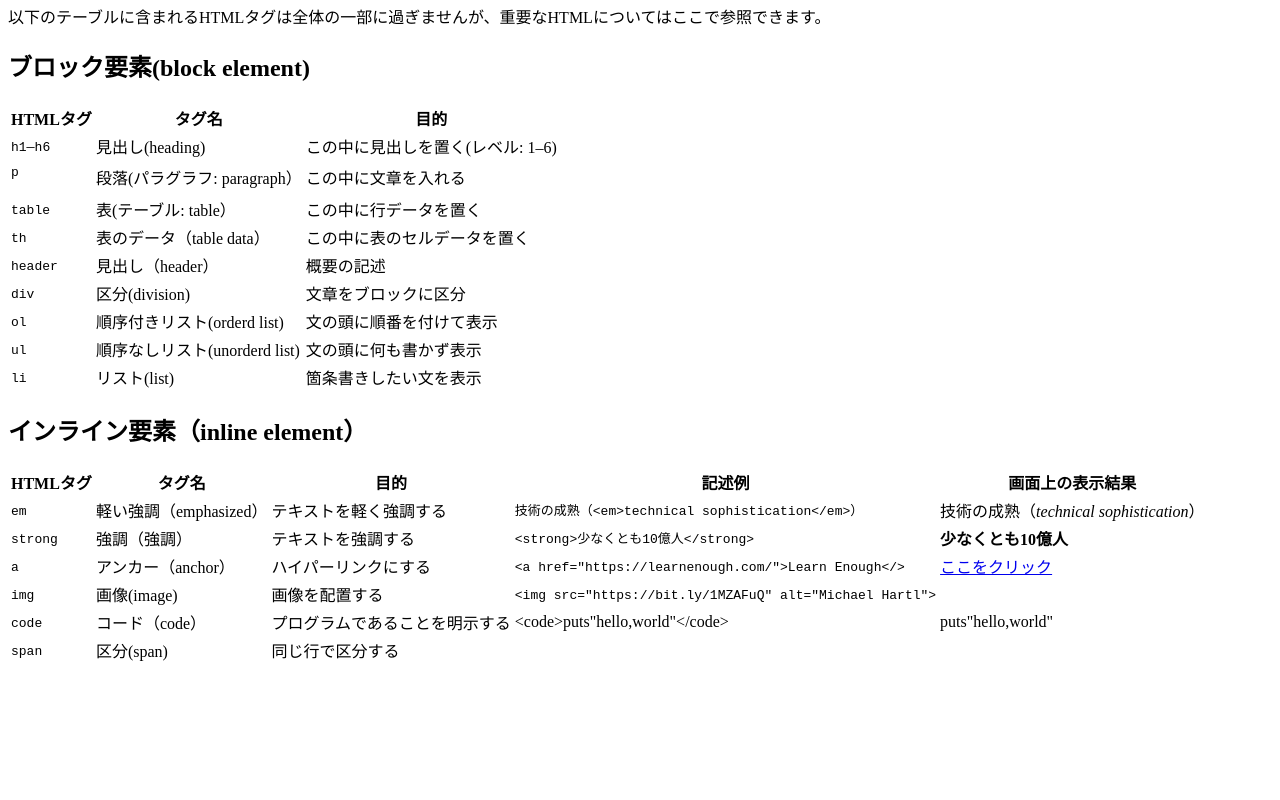
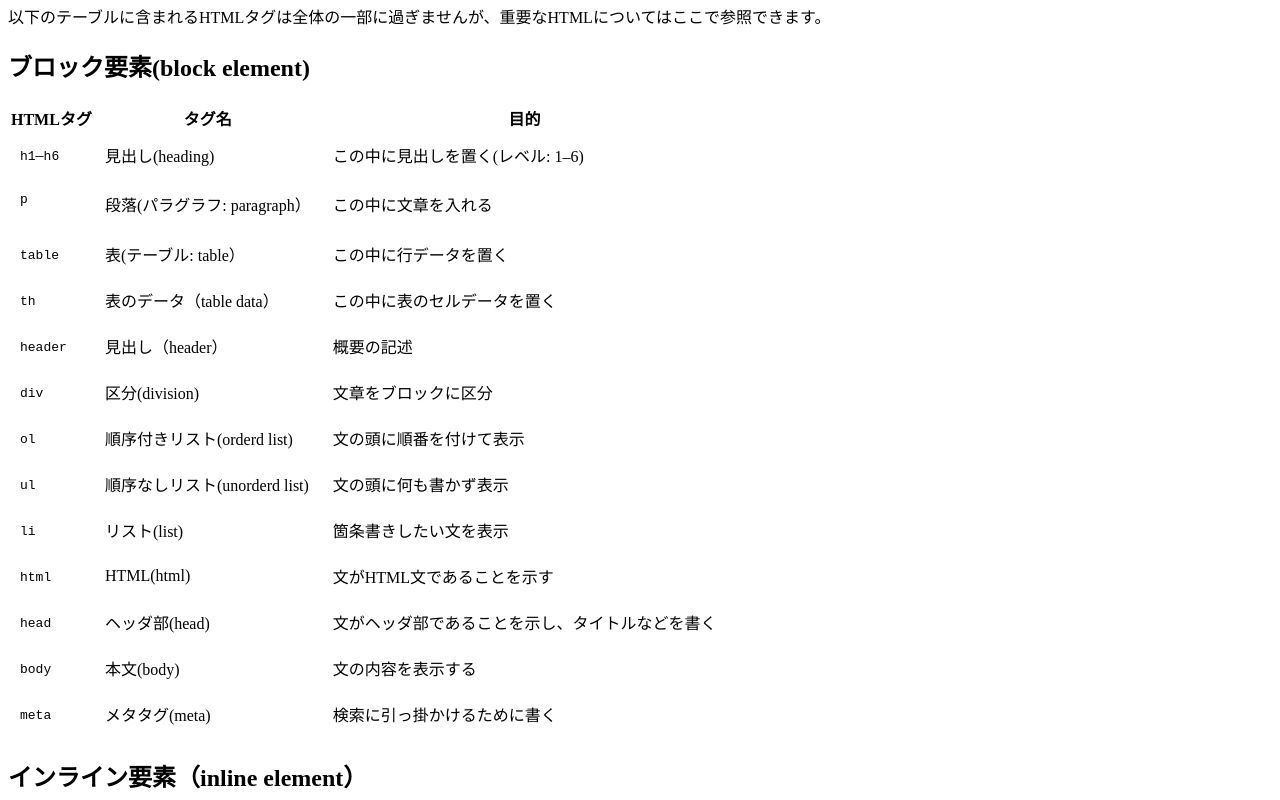
Before and after one commit to Takanashi04/sample_website, a plain HTML site: page tags.html in a window 1280 px wide. Shown: the part 360-1160 px from the top of the page. Before the commit the page ends 1033 px from the top, so only its background shows below. Drawn offline with Linux system fonts and the light colour scheme.

```diff
--- a/tags.html
+++ b/tags.html
@@ -6,10 +6,10 @@
     </head>
     <body>
 
-        <div>
+        <div style="text-align: right;">
             <a href="index.html">homeページ</a>
-            <a href="tags.html">HTMLタグ一覧</a>
-            <a href="moby_dick.html">読書案内『Moby Dick』</a>
+            <a href="tags.html" style="margin: 0 0 0 10px;">HTMLタグ一覧</a>
+            <a href="moby_dick.html" style="margin: 0 0 0 10px;">読書案内『Moby Dick』</a>
         </div>
 
         <h1>重要なHTMLタグ一覧</h1>
@@ -35,54 +35,78 @@
                     <th>目的</th>
                 </tr>
                 <tr>
-                    <td><code>h1</code>&ndash;<code>h6</code></td>
-                    <td>見出し(heading)</td>
-                    <td>この中に見出しを置く(レベル: 1&ndash;6)</td>
+                    <td style="padding: 10px;"><code>h1</code>&ndash;<code>h6</code></td>
+                    <td style="padding: 10px;">見出し(heading)</td>
+                    <td style="padding: 10px;">この中に見出しを置く(レベル: 1&ndash;6)</td>
                 </tr>
                 <tr>
-                    <td><code>p</p></code></td>
-                    <td>段落(パラグラフ: paragraph）</td>
-                    <td>この中に文章を入れる</td>
+                    <td style="padding: 10px;"><code>p</p></code></td>
+                    <td style="padding: 10px;">段落(パラグラフ: paragraph）</td>
+                    <td style="padding: 10px;">この中に文章を入れる</td>
                 </tr>
                 <tr>
-                    <td><code>table</code></td>
-                    <td>表(テーブル: table）</td>
-                    <td>この中に行データを置く</td>
+                    <td style="padding: 10px;"><code>table</code></td>
+                    <td style="padding: 10px;">表(テーブル: table）</td>
+                    <td style="padding: 10px;">この中に行データを置く</td>
                 </tr>
                 <tr>
-                    <td><code>th</code></td>
-                    <td>表のデータ（table data）</td>
-                    <td>この中に表のセルデータを置く</td>
+                    <td style="padding: 10px;"><code>th</code></td>
+                    <td style="padding: 10px;">表のデータ（table data）</td>
+                    <td style="padding: 10px;">この中に表のセルデータを置く</td>
                 </tr>
 
                 <tr>
-                    <td><code>header</code></td>
-                    <td>見出し（header）</td>
-                    <td>概要の記述</td>
+                    <td style="padding: 10px;"><code>header</code></td>
+                    <td style="padding: 10px;">見出し（header）</td>
+                    <td style="padding: 10px;">概要の記述</td>
                 </tr>
 
                 <tr>
-                    <td><code>div</code></td>
-                    <td>区分(division)</td>
-                    <td>文章をブロックに区分</td>
+                    <td style="padding: 10px;"><code>div</code></td>
+                    <td style="padding: 10px;">区分(division)</td>
+                    <td style="padding: 10px;">文章をブロックに区分</td>
                 </tr>
 
                 <tr>
-                    <td><code>ol</code></td>
-                    <td>順序付きリスト(orderd list)</td>
-                    <td>文の頭に順番を付けて表示</td>
+                    <td style="padding: 10px;"><code>ol</code></td>
+                    <td style="padding: 10px;">順序付きリスト(orderd list)</td>
+                    <td style="padding: 10px;">文の頭に順番を付けて表示</td>
                 </tr>
 
                 <tr>
-                    <td><code>ul</code></td>
-                    <td>順序なしリスト(unorderd list)</td>
-                    <td>文の頭に何も書かず表示</td>
+                    <td style="padding: 10px;"><code>ul</code></td>
+                    <td style="padding: 10px;">順序なしリスト(unorderd list)</td>
+                    <td style="padding: 10px;">文の頭に何も書かず表示</td>
                 </tr>
 
                 <tr>
-                    <td><code>li</code></td>
-                    <td>リスト(list)</td>
-                    <td>箇条書きしたい文を表示</td>
+                    <td style="padding: 10px;"><code>li</code></td>
+                    <td style="padding: 10px;">リスト(list)</td>
+                    <td style="padding: 10px;">箇条書きしたい文を表示</td>
+                </tr>
+
+                <tr>
+                    <td style="padding: 10px;"><code>html</code></td>
+                    <td style="padding: 10px;">HTML(html)</td>
+                    <td style="padding: 10px;">文がHTML文であることを示す</td>
+                </tr>
+
+                <tr>
+                    <td style="padding: 10px;"><code>head</code></td>
+                    <td style="padding: 10px;">ヘッダ部(head)</td>
+                    <td style="padding: 10px;">文がヘッダ部であることを示し、タイトルなどを書く</td>
+                </tr>
+
+                <tr>
+                    <td style="padding: 10px;"><code>body</code></td>
+                    <td style="padding: 10px;">本文(body)</td>
+                    <td style="padding: 10px;">文の内容を表示する</td>
+                </tr>
+
+                <tr>
+                    <td style="padding: 10px;"><code>meta</code></td>
+                    <td style="padding: 10px;">メタタグ(meta)</td>
+                    <td style="padding: 10px;">検索に引っ掛かけるために書く</td>
                 </tr>
 
             </table>
@@ -98,60 +122,60 @@
                     <th>画面上の表示結果</th>
                 </tr>
                 <tr>
-                    <td><code>em</code></td>
-                    <td>軽い強調（emphasized）</td>
-                    <td>テキストを軽く強調する</td>
-                    <td><code>技術の成熟（&lt;em&gt;technical sophistication&lt;/em&gt;）</code></td>
-                    <td>技術の成熟（<em>technical sophistication</em>）</td>
+                    <td style="padding: 10px;"><code>em</code></td>
+                    <td style="padding: 10px;">軽い強調（emphasized）</td>
+                    <td style="padding: 10px;">テキストを軽く強調する</td>
+                    <td style="padding: 10px;"><code>技術の成熟（&lt;em&gt;technical sophistication&lt;/em&gt;）</code></td>
+                    <td style="padding: 10px;">技術の成熟（<em>technical sophistication</em>）</td>
                 </tr>
                 <tr>
-                    <td><code>strong</code></td>
-                    <td>強調（強調）</td>
-                    <td>テキストを強調する</td>
-                    <td>
+                    <td style="padding: 10px;"><code>strong</code></td>
+                    <td style="padding: 10px;">強調（強調）</td>
+                    <td style="padding: 10px;">テキストを強調する</td>
+                    <td style="padding: 10px;">
                         <code>&lt;strong&gt;少なくとも10億人&lt;/strong&gt;</code>
                     </td>
-                    <td><strong>少なくとも10億人</strong></td>
+                    <td style="padding: 10px;"><strong>少なくとも10億人</strong></td>
                 </tr>
 
                 <tr>
-                    <td><code>a</code></td>
-                    <td>アンカー（anchor）</td>
-                    <td>ハイパーリンクにする</td>
-                    <td>
+                    <td style="padding: 10px;"><code>a</code></td>
+                    <td style="padding: 10px;">アンカー（anchor）</td>
+                    <td style="padding: 10px;">ハイパーリンクにする</td>
+                    <td style="padding: 10px;">
                         <code>
                             &lt;a href="https://learnenough.com/"&gt;Learn Enough&lt;/&gt;
                         </code>
                     </td>
-                    <td><a href="https://learnenough.com/">ここをクリック</a></td>
+                    <td style="padding: 10px;"><a href="https://learnenough.com/">ここをクリック</a></td>
                 </tr>
 
                 <tr>
-                    <td><code>img</code></td>
-                    <td>画像(image)</td>
-                    <td>画像を配置する</td>
-                    <td>
+                    <td style="padding: 10px;"><code>img</code></td>
+                    <td style="padding: 10px;">画像(image)</td>
+                    <td style="padding: 10px;">画像を配置する</td>
+                    <td style="padding: 10px;">
                         <code>
                             &lt;img src="https://bit.ly/1MZAFuQ" alt="Michael Hartl"&gt;
                         </code>
                     </td>
-                    <td></td>
+                    <td style="padding: 10px;"></td>
                 </tr>
 
                 <tr>
-                    <td><code>code</code></td>
-                    <td>コード（code）</td>
-                    <td>プログラムであることを明示する</td>
-                    <td>
+                    <td style="padding: 10px;"><code>code</code></td>
+                    <td style="padding: 10px;">コード（code）</td>
+                    <td style="padding: 10px;">プログラムであることを明示する</td>
+                    <td style="padding: 10px;">
                         &lt;code&gt;puts"hello,world"&lt;/code&gt;
                     </td>
-                    <td>puts"hello,world"</td>
+                    <td style="padding: 10px;">puts"hello,world"</td>
                 </tr>
 
                 <tr>
-                    <td><code>span</code></td>
-                    <td>区分(span)</td>
-                    <td>同じ行で区分する</td>
+                    <td style="padding: 10px;"><code>span</code></td>
+                    <td style="padding: 10px;">区分(span)</td>
+                    <td style="padding: 10px;">同じ行で区分する</td>
                 </tr>
 
             </table>
```
Also changed, not shown: css/main.css (added, +8 -0 lines), index.html (+22 -7 lines), moby_dick.html (+13 -9 lines), 1 other file.
